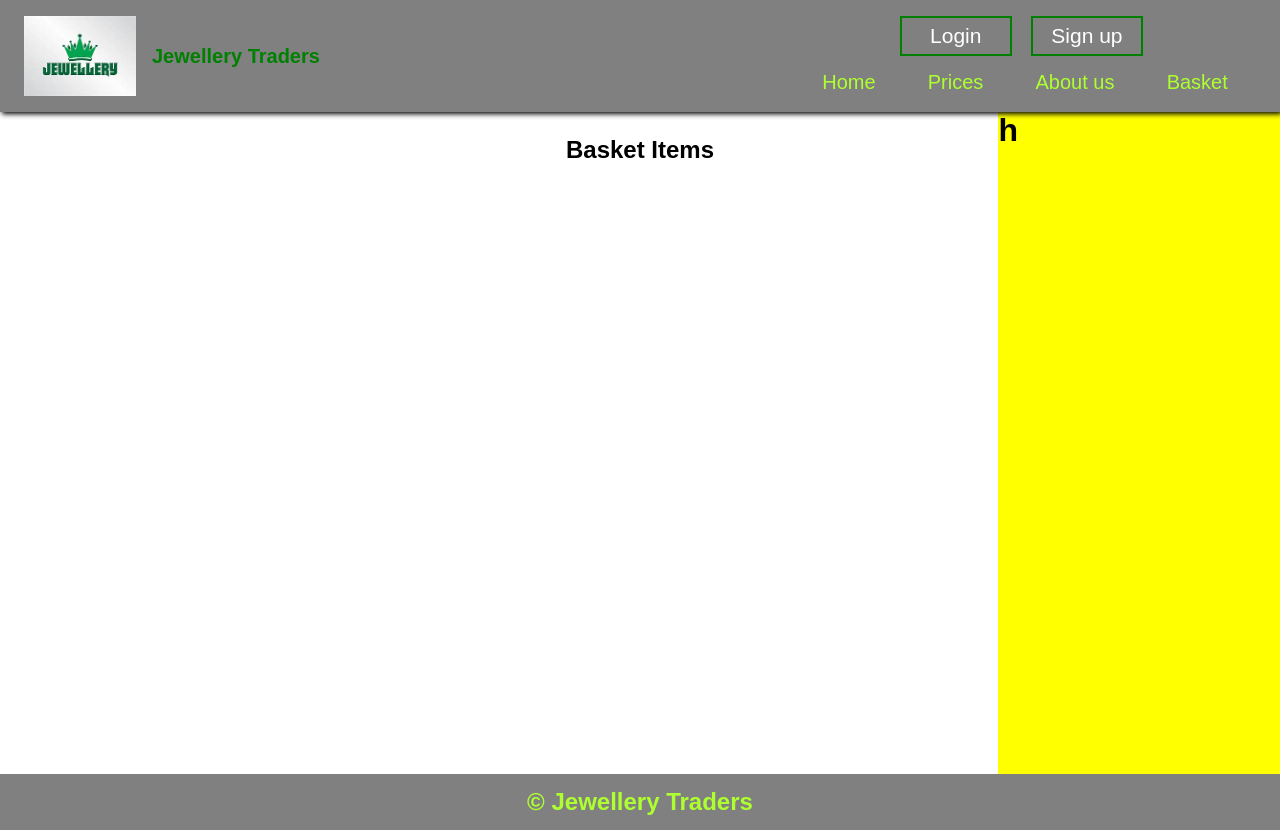
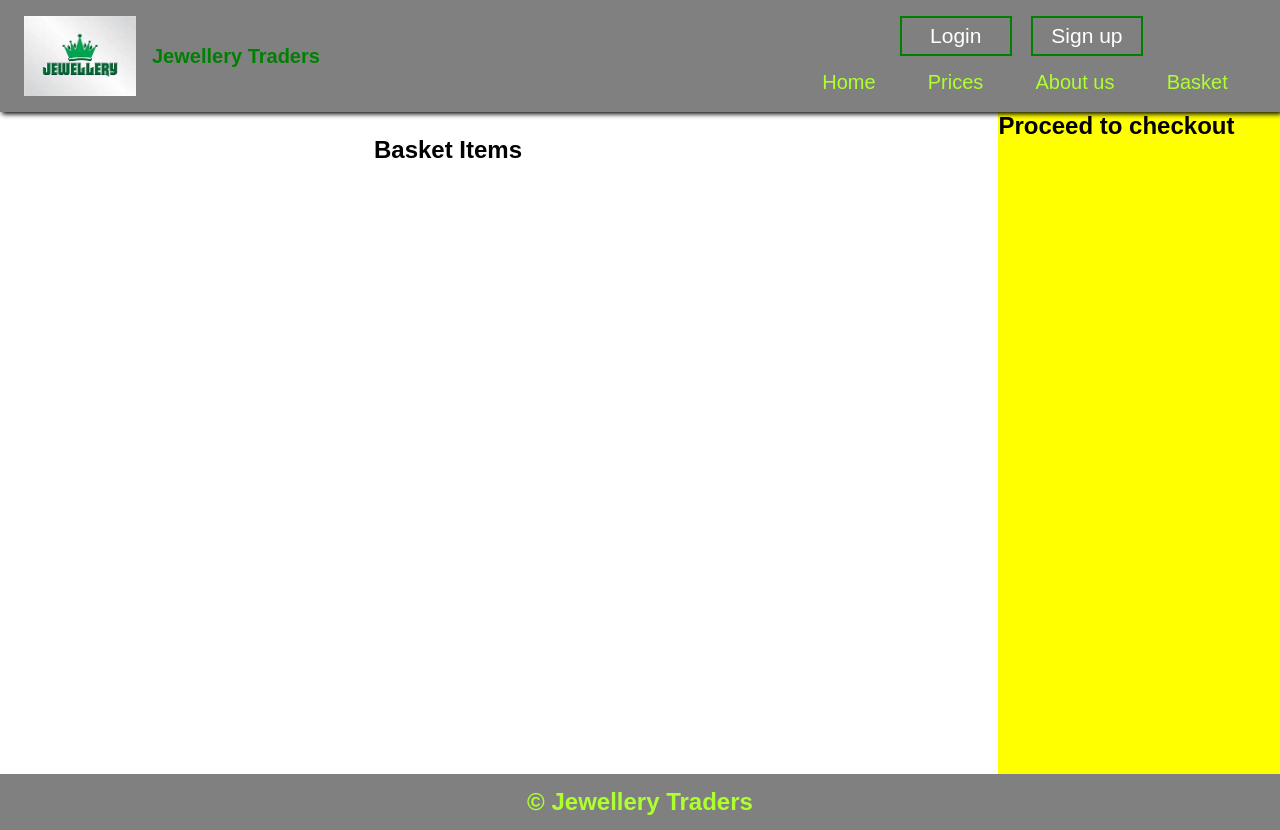
Before and after one commit to ArdonitSaliji/jewerelly-store, a React (Create React App) app: page /basket in a window 1280 px wide. Built offline with nearby package versions, Linux system fonts and the light colour scheme.

Commit message:
rearranging basket elements

```diff
--- a/src/components/Basket/Basket.css
+++ b/src/components/Basket/Basket.css
@@ -3,15 +3,18 @@ input::-webkit-inner-spin-button {
   -webkit-appearance: none;
   margin: 0;
 }
-
-.basket {
+.basket-container {
+  display: flex;
+  flex-direction: row;
+  min-height: 82.8vh;
+  max-height: 100vh;
   position: relative;
-  min-height: 82.8vh;
   height: 100%;
-  user-select: none;
 }
 .basket {
+  width: 70%;
   display: flex;
+  user-select: none;
   flex-direction: column;
 }
 .basket h2 {
@@ -72,7 +75,7 @@ input::-webkit-inner-spin-button {
 .basket-item button:active {
   background-color: green;
 }
-.basket-checkout {
+.checkout {
   position: absolute;
   z-index: -3;
   right: 0;
--- a/src/components/Basket/Basket.jsx
+++ b/src/components/Basket/Basket.jsx
@@ -1,27 +1,31 @@
-import './Basket.css'
+import "./Basket.css";
 const Basket = ({ basketState }) => {
   return (
-    <div className='basket'>
+    <div className="basket-container">
+      <div className="basket">
         <h2>Basket Items</h2>
-      <div className='basket-items'>
+        <div className="basket-items">
           {basketState &&
             basketState.map((el, i) => (
-            <div key={i} className='basket-item'>
+              <div key={i} className="basket-item">
                 <h3>{el.title}</h3>
-              <img src={el.image} alt='' />
-              <div className='item-info'>
+                <img src={el.image} alt="" />
+                <div className="item-info">
                   <p>{el.price}</p>
                   <p>{el.size}</p>
                 </div>
-              <button onClick={(e) => e.target.parentElement.remove()}>Remove</button>
+                <button onClick={(e) => e.target.parentElement.remove()}>
+                  Remove
+                </button>
               </div>
             ))}
         </div>
-      <div className='basket-checkout'>
-        <h1>h</h1>
+      </div>
+      <div className="checkout">
+        <h2>Proceed to checkout</h2>
       </div>
     </div>
-  )
-}
+  );
+};
 
-export default Basket
+export default Basket;
```
Lines whose indentation alone changed are shown as unchanged.
